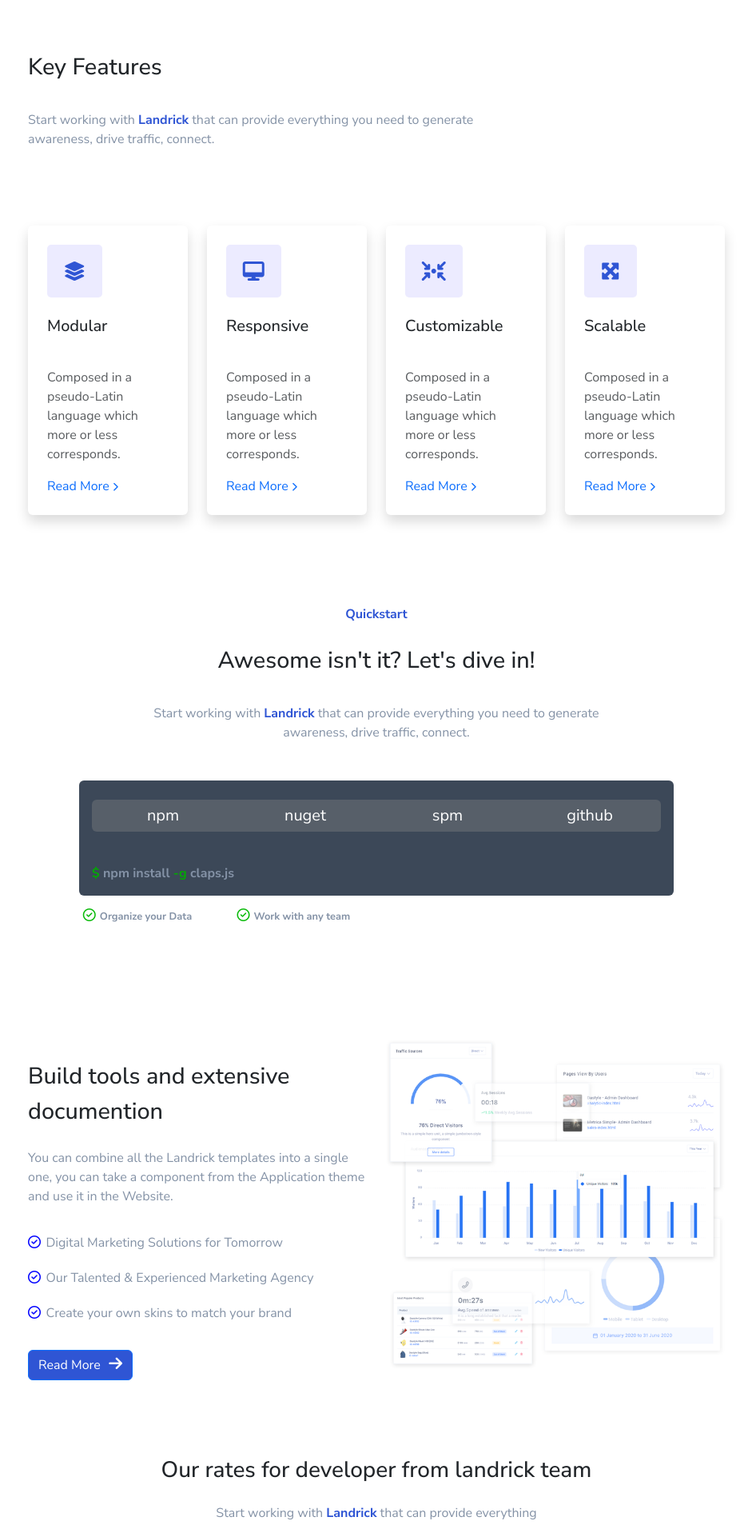
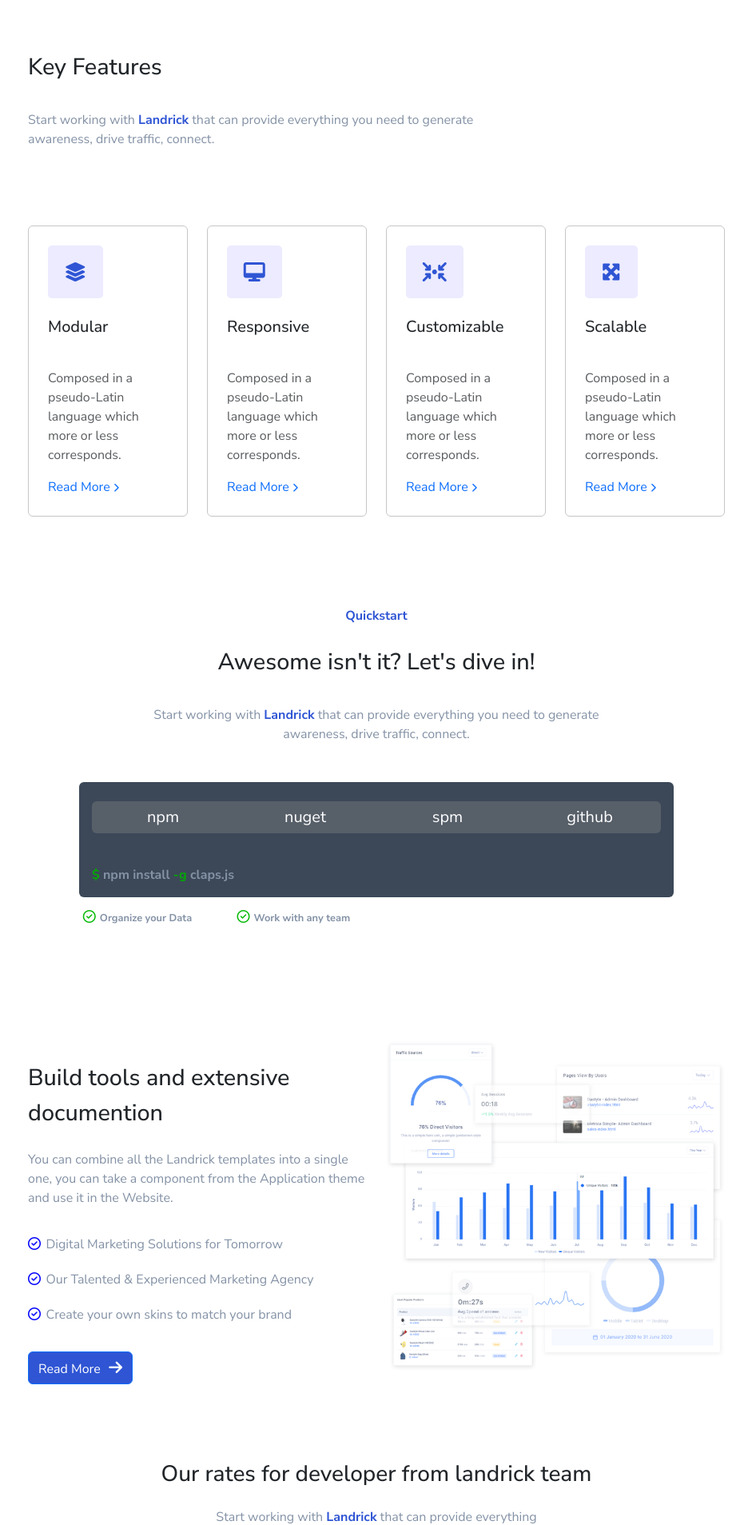
Before and after one commit to RobertoScarci/proj-html-vuejs, a Vue app in the folder proj-html-vuejs/: page / in a window 1280 px wide. Shown: the part 820-2727 px from the top of the page at 80% size, without its empty margins (169-1110 px from the left). Built offline with nearby package versions, Linux system fonts and the light colour scheme.

Commit message:
Completamento finale del progetto

```diff
--- a/proj-html-vuejs/src/components/AppMain.vue
+++ b/proj-html-vuejs/src/components/AppMain.vue
@@ -17,7 +17,7 @@
         <div class="container first">
             <div class="row align-items-center pb-5">
                     <div class="col-lg-3 col-md-6 mt-4 pt-2">
-                        <div class="card border-0 features feature-primary feature-clean course-feature p-4 overflow-hidden shadow">
+                        <div class="card features feature-primary feature-clean course-feature p-4 overflow-hidden">
                             <div class="icons text-start">
                                 <i class="fa-solid fa-layer-group logos"></i>
                             </div>
@@ -25,13 +25,13 @@
                                 <h5> Modular </h5>
                                 <p class="text-muted mt-2 pb-3">Composed in a pseudo-Latin language which more or less corresponds.</p>
                                 <a href="" class="read-more">Read More <i class="fa-solid fa-chevron-right"></i></a>
-                                <i class="uil uil-layer-group full-img"></i>
+                                <i class="fa-solid fa-layer-group none"></i>
                             </div>
                         </div>
                     </div>
 
                     <div class="col-lg-3 col-md-6 mt-4 pt-2">
-                        <div class="card border-0 features feature-primary feature-clean course-feature p-4 overflow-hidden shadow">
+                        <div class="card features feature-primary feature-clean course-feature p-4 overflow-hidden">
                             <div class="icons text-start">
                                 <i class="fa-solid fa-desktop logos"></i>
                             </div>
@@ -39,13 +39,13 @@
                                 <h5> Responsive </h5>
                                 <p class="text-muted mt-2 pb-3">Composed in a pseudo-Latin language which more or less corresponds.</p>
                                 <a href="" class="read-more">Read More <i class="fa-solid fa-chevron-right"></i></a>
-                                <i class="uil uil-airplay full-img"></i>
+                                <i class="fa-solid fa-desktop none"></i>
                             </div>
                         </div>
                     </div>
 
                     <div class="col-lg-3 col-md-6 mt-4 pt-2">
-                        <div class="card border-0 features feature-primary feature-clean course-feature p-4 overflow-hidden shadow">
+                        <div class="card features feature-primary feature-clean course-feature p-4 overflow-hidden">
                             <div class="icons text-start">
                                 <i class="fa-solid fa-arrows-to-circle logos"></i>
                             </div>
@@ -53,13 +53,13 @@
                                 <h5> Customizable </h5>
                                 <p class="text-muted mt-2 pb-3">Composed in a pseudo-Latin language which more or less corresponds.</p>
                                 <a href="" class="read-more">Read More <i class="fa-solid fa-chevron-right"></i></a>
-                                <i class="uil uil-focus-target full-img"></i>
+                                <i class="fa-solid fa-arrows-to-circle none"></i>
                             </div>
                         </div>
                     </div>
 
                     <div class="col-lg-3 col-md-6 mt-4 pt-2">
-                        <div class="card border-0 features feature-primary feature-clean course-feature p-4 overflow-hidden shadow">
+                        <div class="card features feature-primary feature-clean course-feature p-4 overflow-hidden">
                             <div class="icons text-start">
                                 <i class="fa-solid fa-maximize logos"></i>
                             </div>
@@ -67,7 +67,7 @@
                                 <h5> Scalable </h5>
                                 <p class="text-muted mt-2 pb-3">Composed in a pseudo-Latin language which more or less corresponds.</p>
                                 <a href="" class="read-more">Read More <i class="fa-solid fa-chevron-right"></i></a>
-                                <i class="uil uil-expand-arrows full-img"></i>
+                                <i class="fa-solid fa-maximize none"></i>
                             </div>
                         </div>
                     </div>
@@ -172,7 +172,7 @@
                         </li>
                     </ul>
                     <button class="btn btn-primary mt-4 fs-6">
-                        Read More <i class="fa-solid fa-arrow-right"></i>
+                        Read More <i class="fa-solid fa-arrow-right pt-1"></i>
                     </button>
                 </div>
                 <div class="col-6">
@@ -329,4 +329,25 @@ i{
     padding-left: 3rem;
 }
 
+.none{
+    position: absolute;
+    top: 80px;
+    right: -30px;
+    font-size: 9.5rem;
+    overflow: hidden;
+    color: rgb(201, 200, 200, .3);
+    display: none;
+}
+
+.card{
+    border: .7px solid rgb(198, 198, 198);
+}
+
+.card:hover{
+    box-shadow: rgba(0, 0, 0, 0.15) 0px 15px 25px, rgba(0, 0, 0, 0.05) 0px 5px 10px;
+    .none{
+        display: block;
+    }
+}
+
 </style>
--- a/proj-html-vuejs/src/components/AppPlane.vue
+++ b/proj-html-vuejs/src/components/AppPlane.vue
@@ -174,7 +174,7 @@ input{
 
 .relative{
     position: absolute;
-    top: 3678px;
+    top: 3679px;
     right: 483px;
 }
 
```
